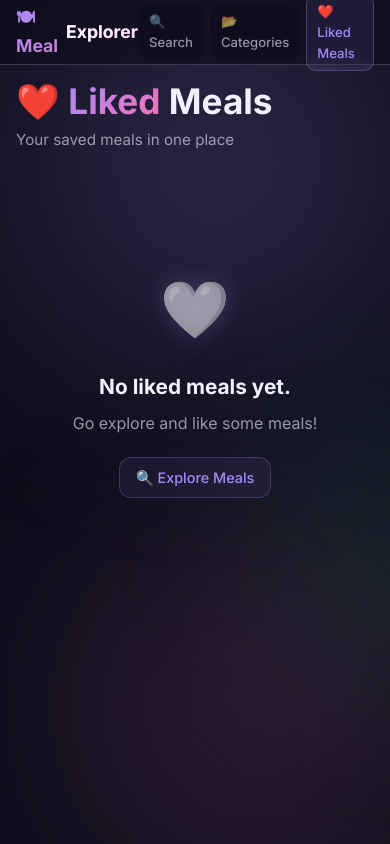
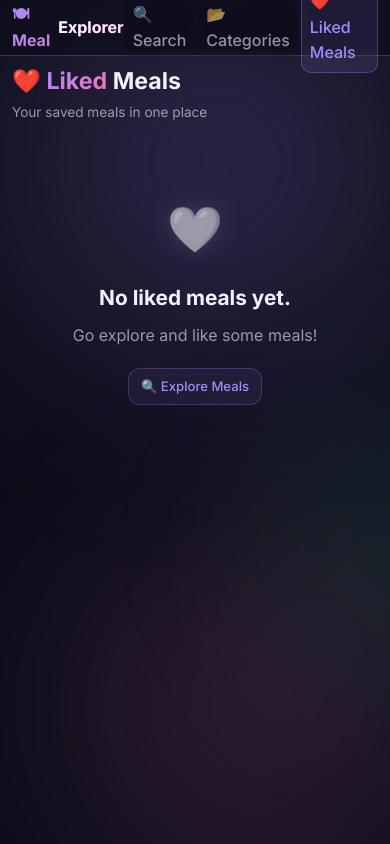
Before and after one commit to raunak2015/react-meal-explorer, a React (Vite) app: page /liked in a window 390 px wide. Built offline with nearby package versions, Linux system fonts and the light colour scheme.

Commit message:
Add full responsive design (4 breakpoints: 1024px, 768px, 480px, 360px)

```diff
--- a/src/index.css
+++ b/src/index.css
@@ -749,30 +749,275 @@ body::after {
 /* ==================
    Responsive
    ================== */
+
+/* --- Tablet Landscape (≤1024px) --- */
+@media (max-width: 1024px) {
+  .main-content {
+    max-width: 100%;
+    padding: 85px 24px 36px;
+  }
+
+  .meal-grid {
+    grid-template-columns: repeat(auto-fill, minmax(230px, 1fr));
+    gap: 20px;
+  }
+
+  .categories-grid {
+    grid-template-columns: repeat(auto-fill, minmax(200px, 1fr));
+    gap: 20px;
+  }
+
+  .meal-details-img {
+    width: 300px;
+    height: 240px;
+  }
+}
+
+/* --- Tablet Portrait (≤768px) --- */
 @media (max-width: 768px) {
+
+  /* Navbar */
   .navbar {
     padding: 0 16px;
+    height: 60px;
   }
 
   .navbar-brand {
     font-size: 1.1rem;
   }
 
+  .navbar-links {
+    gap: 2px;
+  }
+
   .navbar-links a {
     padding: 6px 10px;
-    font-size: 0.82rem;
+    font-size: 0.8rem;
+    gap: 4px;
   }
 
-  .main-content {
-    padding: 80px 16px 32px;
+  /* Hide link text, show only emoji on small screens */
+  .navbar-links a span:not(.liked-badge) {
+    display: none;
   }
 
+  /* Main content */
+  .main-content {
+    padding: 76px 16px 32px;
+  }
+
+  /* Page header */
+  .page-header h1 {
+    font-size: 1.7rem;
+  }
+
+  /* Search bar */
+  .search-bar {
+    flex-wrap: wrap;
+    max-width: 100%;
+    gap: 8px;
+  }
+
+  .search-bar input {
+    min-width: 0;
+    font-size: 0.9rem;
+  }
+
+  .search-bar .btn {
+    flex: 1;
+    justify-content: center;
+  }
+
+  /* Meal grid */
+  .meal-grid {
+    grid-template-columns: repeat(auto-fill, minmax(220px, 1fr));
+    gap: 16px;
+  }
+
+  /* Categories grid */
+  .categories-grid {
+    grid-template-columns: repeat(auto-fill, minmax(180px, 1fr));
+    gap: 16px;
+  }
+
+  /* Meal details */
   .meal-details-header {
     flex-direction: column;
+    gap: 20px;
   }
 
   .meal-details-img {
     width: 100%;
     height: 240px;
   }
+
+  .meal-details-info h1 {
+    font-size: 1.4rem;
+  }
+
+  .instructions-text {
+    padding: 16px;
+    font-size: 0.88rem;
+  }
 }
+
+/* --- Large Mobile (≤480px) --- */
+@media (max-width: 480px) {
+
+  /* Navbar */
+  .navbar {
+    padding: 0 12px;
+    height: 56px;
+  }
+
+  .navbar-brand {
+    font-size: 1rem;
+  }
+
+  .navbar-links a {
+    padding: 6px 8px;
+    font-size: 1rem;
+    /* emoji only */
+  }
+
+  /* Main content */
+  .main-content {
+    padding: 68px 12px 28px;
+  }
+
+  /* Page header */
+  .page-header {
+    margin-bottom: 20px;
+  }
+
+  .page-header h1 {
+    font-size: 1.45rem;
+  }
+
+  .page-header p {
+    font-size: 0.85rem;
+  }
+
+  /* Search bar */
+  .search-bar {
+    flex-direction: column;
+    gap: 8px;
+    margin-bottom: 24px;
+  }
+
+  .search-bar input {
+    width: 100%;
+    padding: 12px 14px;
+  }
+
+  .search-bar .btn {
+    width: 100%;
+    justify-content: center;
+  }
+
+  /* Meal grid → 1 column */
+  .meal-grid {
+    grid-template-columns: 1fr;
+    gap: 14px;
+  }
+
+  .meal-card-img {
+    height: 180px;
+  }
+
+  /* Categories grid → 2 columns */
+  .categories-grid {
+    grid-template-columns: repeat(2, 1fr);
+    gap: 12px;
+  }
+
+  .category-img {
+    height: 120px;
+  }
+
+  .category-body {
+    padding: 12px;
+  }
+
+  .category-name {
+    font-size: 0.88rem;
+  }
+
+  /* Meal details */
+  .meal-details-img {
+    height: 200px;
+    border-radius: 14px;
+  }
+
+  .meal-details-info h1 {
+    font-size: 1.25rem;
+  }
+
+  .meal-meta-tag {
+    font-size: 0.78rem;
+    padding: 4px 10px;
+  }
+
+  .btn {
+    padding: 10px 16px;
+    font-size: 0.85rem;
+  }
+
+  /* Back button */
+  .back-btn {
+    font-size: 0.82rem;
+    padding: 7px 12px;
+    margin-bottom: 20px;
+  }
+
+  /* Ingredients */
+  .ingredient-chip {
+    font-size: 0.78rem;
+    padding: 5px 10px;
+  }
+
+  /* Instructions */
+  .instructions-text {
+    padding: 14px;
+    font-size: 0.85rem;
+    line-height: 1.75;
+  }
+
+  /* Loading / empty states */
+  .empty-state {
+    padding: 50px 16px;
+  }
+
+  .empty-state .icon {
+    font-size: 2.8rem;
+  }
+
+  .all-loaded {
+    padding: 24px 16px;
+    font-size: 0.88rem;
+  }
+}
+
+/* --- Small Mobile (≤360px) --- */
+@media (max-width: 360px) {
+  .navbar-brand {
+    font-size: 0.9rem;
+  }
+
+  .page-header h1 {
+    font-size: 1.25rem;
+  }
+
+  .categories-grid {
+    grid-template-columns: 1fr 1fr;
+    gap: 10px;
+  }
+
+  .meal-card-body {
+    padding: 12px;
+  }
+
+  .meal-card-title {
+    font-size: 0.9rem;
+  }
+}
```
